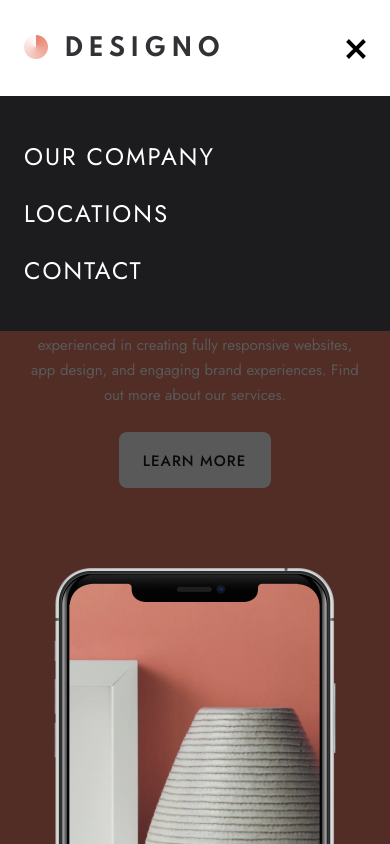
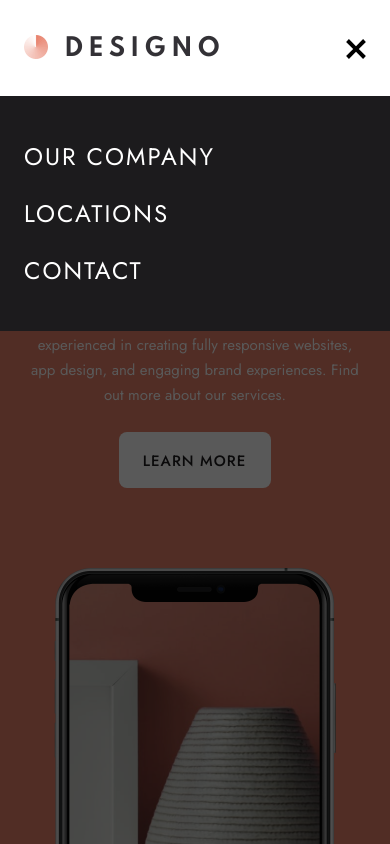
Before and after one commit to luAr26/designo-multi-page-website, a Next.js app: page / in a window 390 px wide. Both pictures are taken after a click on the button "Menu". Shown: the top 844 px of the page. Built offline with nearby package versions, Linux system fonts and the light colour scheme.

Commit message:
Change z-index on Mobile Menu.

```diff
--- a/components/MobileMenu.tsx
+++ b/components/MobileMenu.tsx
@@ -2,7 +2,7 @@ import Link from "next/link";
 
 const MobileMenu = () => {
   return (
-    <div className="absolute inset-0 top-[96px] w-full bg-[rgba(0,0,0,0.65)] text-nav-mobile uppercase text-white">
+    <div className="absolute inset-0 top-[96px] z-10 w-full bg-[rgba(0,0,0,0.65)] text-nav-mobile uppercase text-white">
       <div className="bg-black">
         <nav>
           <ul className="flex flex-col space-y-8 px-6 py-12">
```
